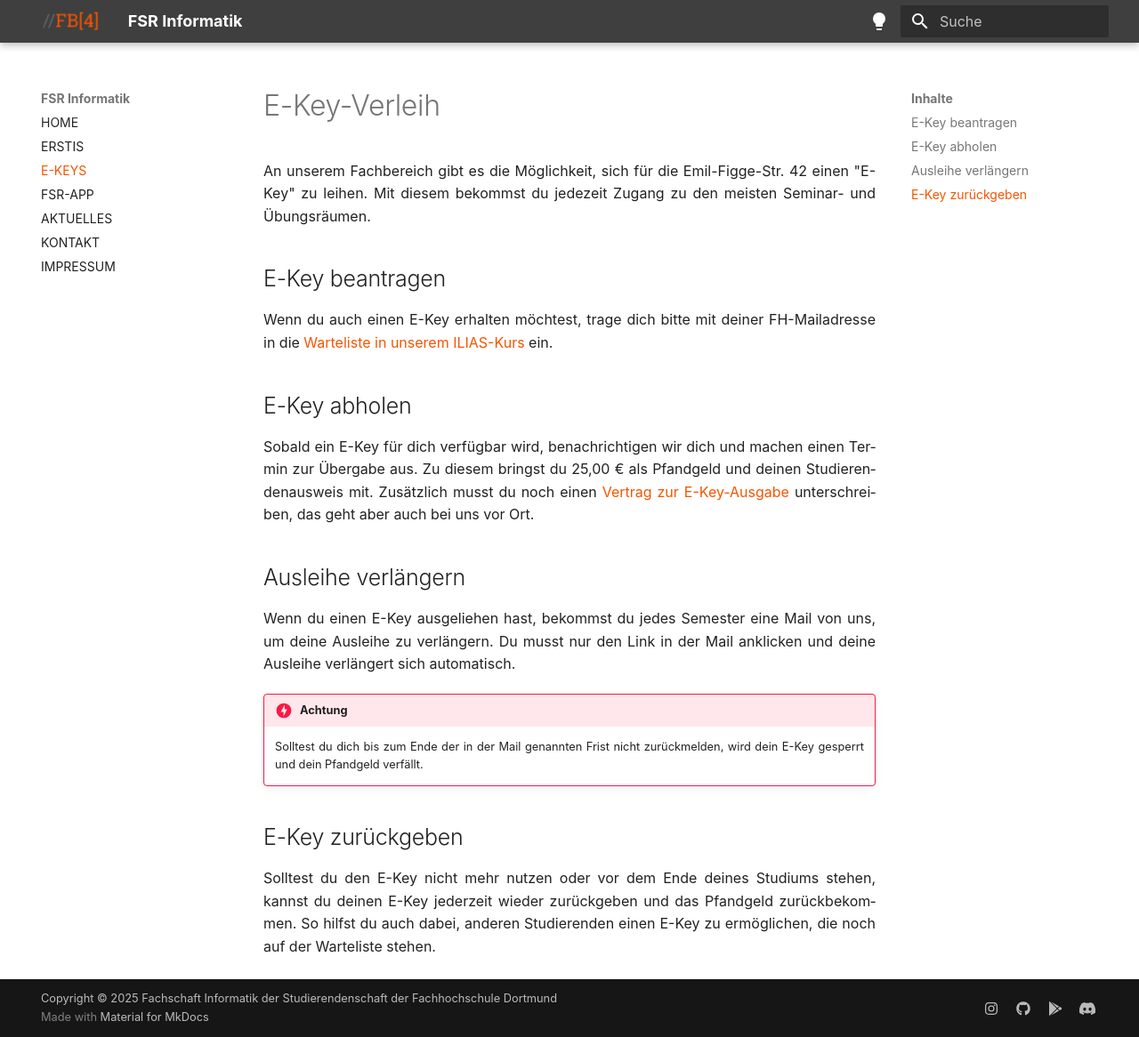
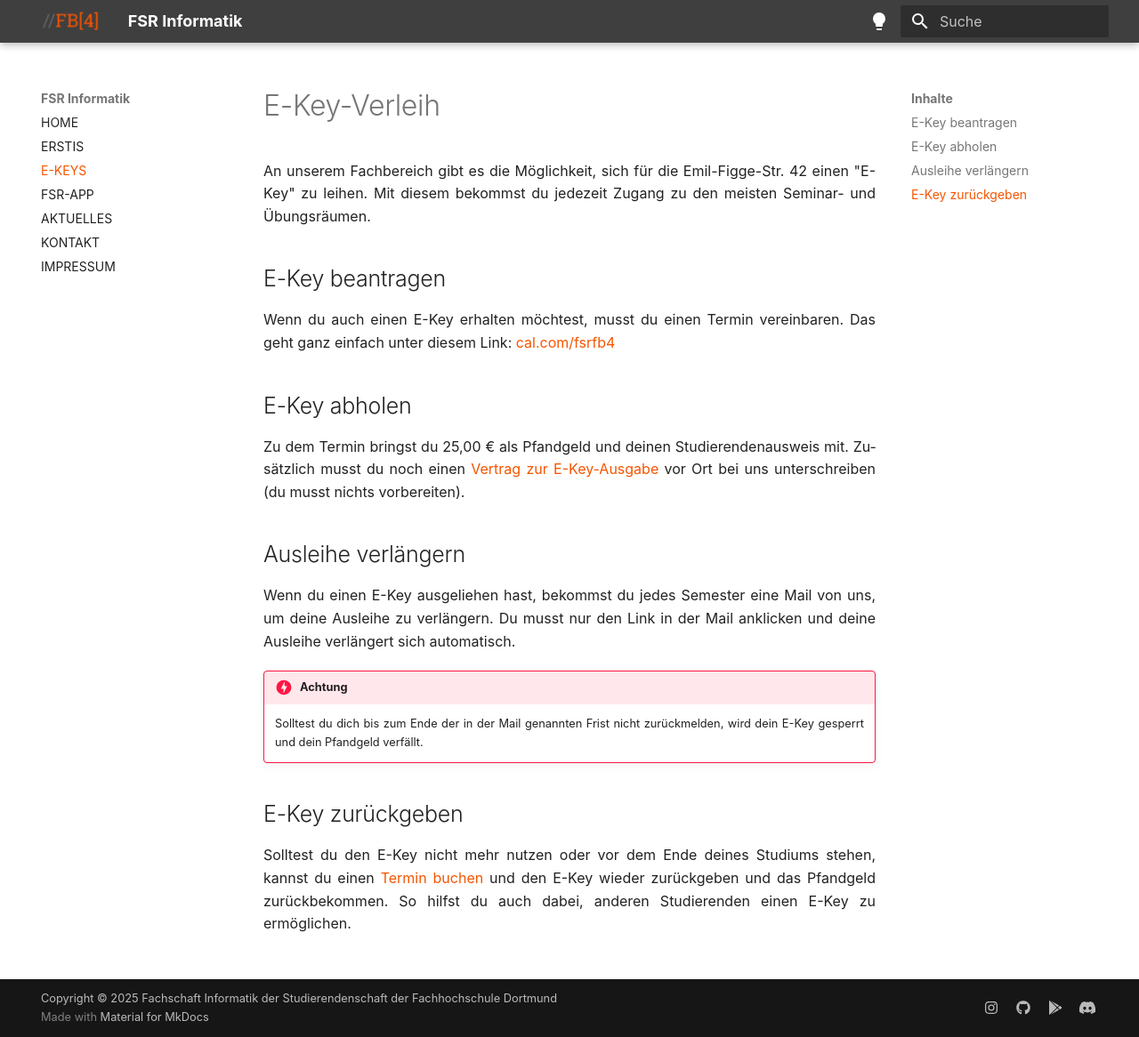
Before and after one commit to Fachschaftsrat-Informatik-FH-Dortmund/fsrfb4.de-mkdocs, an MkDocs documentation site: the page built from docs/ekeys.md, in a window 1280 px wide and 1166 px high. Shown: the whole window at 89% size. Built offline with MkDocs 1.6.1 and Material for MkDocs 9.7.7, drawn with Linux system fonts in a browser that asks for light colours; some web fonts are replaced; plug-ins that fetch from the network failed and are left out.

Commit message:
Termine aktualisiert, cal.com gelinked

```diff
--- a/docs/ekeys.md
+++ b/docs/ekeys.md
@@ -4,11 +4,11 @@ An unserem Fachbereich gibt es die Möglichkeit, sich für die Emil-Figge-Str. 4
 
 ## E-Key beantragen
 
-Wenn du auch einen E-Key erhalten möchtest, trage dich bitte mit deiner FH-Mailadresse in die [Warteliste in unserem ILIAS-Kurs](https://www.ilias.fh-dortmund.de/ilias/goto_ilias-fhdo_svy_1348559.html) ein.
+Wenn du auch einen E-Key erhalten möchtest, musst du einen Termin vereinbaren. Das geht ganz einfach unter diesem Link: [cal.com/fsrfb4](https://cal.com/fsrfb4)
 
 ## E-Key abholen
 
-Sobald ein E-Key für dich verfügbar wird, benachrichtigen wir dich und machen einen Termin zur Übergabe aus. Zu diesem bringst du 25,00 € als Pfandgeld und deinen Studierendenausweis mit. Zusätzlich musst du noch einen [Vertrag zur E-Key-Ausgabe](https://ekey.fsrfb4.de/) unterschreiben, das geht aber auch bei uns vor Ort.
+Zu dem Termin bringst du 25,00 € als Pfandgeld und deinen Studierendenausweis mit. Zusätzlich musst du noch einen [Vertrag zur E-Key-Ausgabe](https://ekey.fsrfb4.de/) vor Ort bei uns unterschreiben (du musst nichts vorbereiten).
 
 ## Ausleihe verlängern
 
@@ -19,4 +19,4 @@ Wenn du einen E-Key ausgeliehen hast, bekommst du jedes Semester eine Mail von u
 
 ## E-Key zurückgeben
 
-Solltest du den E-Key nicht mehr nutzen oder vor dem Ende deines Studiums stehen, kannst du deinen E-Key jederzeit wieder zurückgeben und das Pfandgeld zurückbekommen. So hilfst du auch dabei, anderen Studierenden einen E-Key zu ermöglichen, die noch auf der Warteliste stehen.
+Solltest du den E-Key nicht mehr nutzen oder vor dem Ende deines Studiums stehen, kannst du einen [Termin buchen](https://cal.com/fsrfb4) und den E-Key wieder zurückgeben und das Pfandgeld zurückbekommen. So hilfst du auch dabei, anderen Studierenden einen E-Key zu ermöglichen.
```
Also changed, not shown: docs/kontakt.md (+6 -0 lines).
